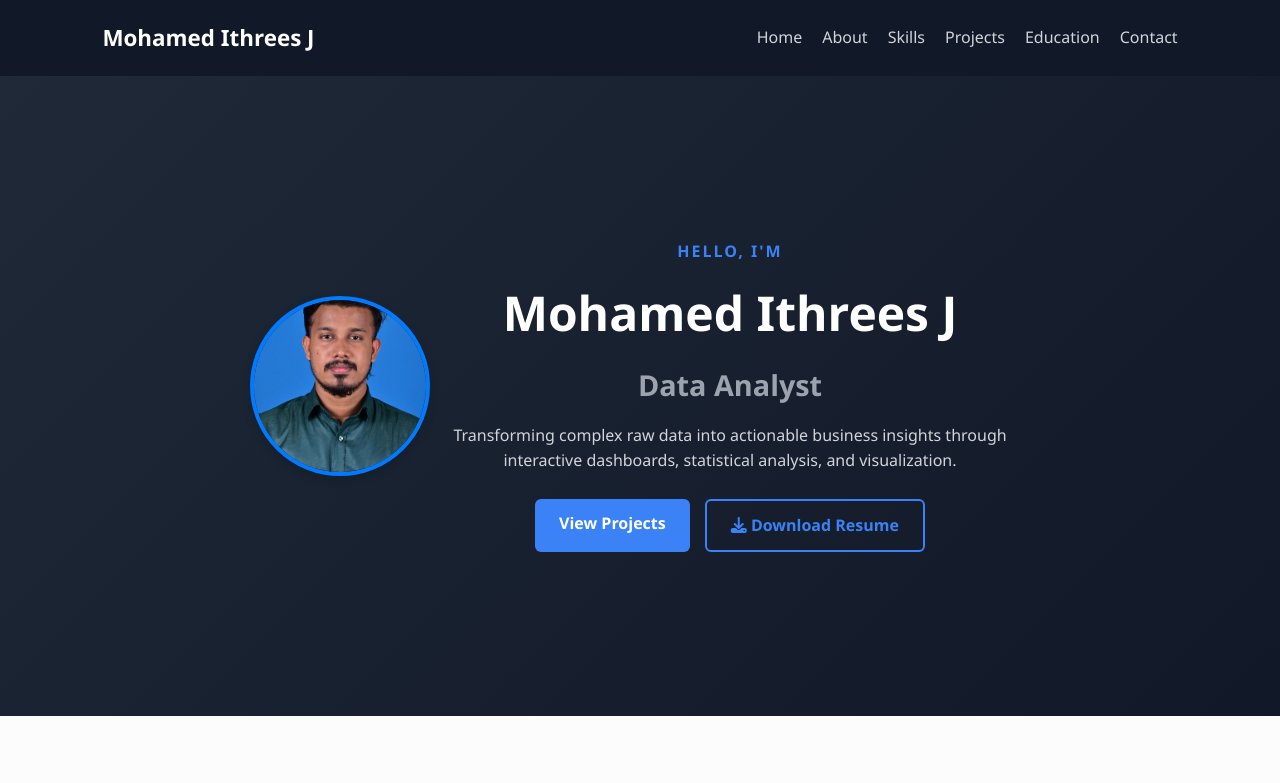
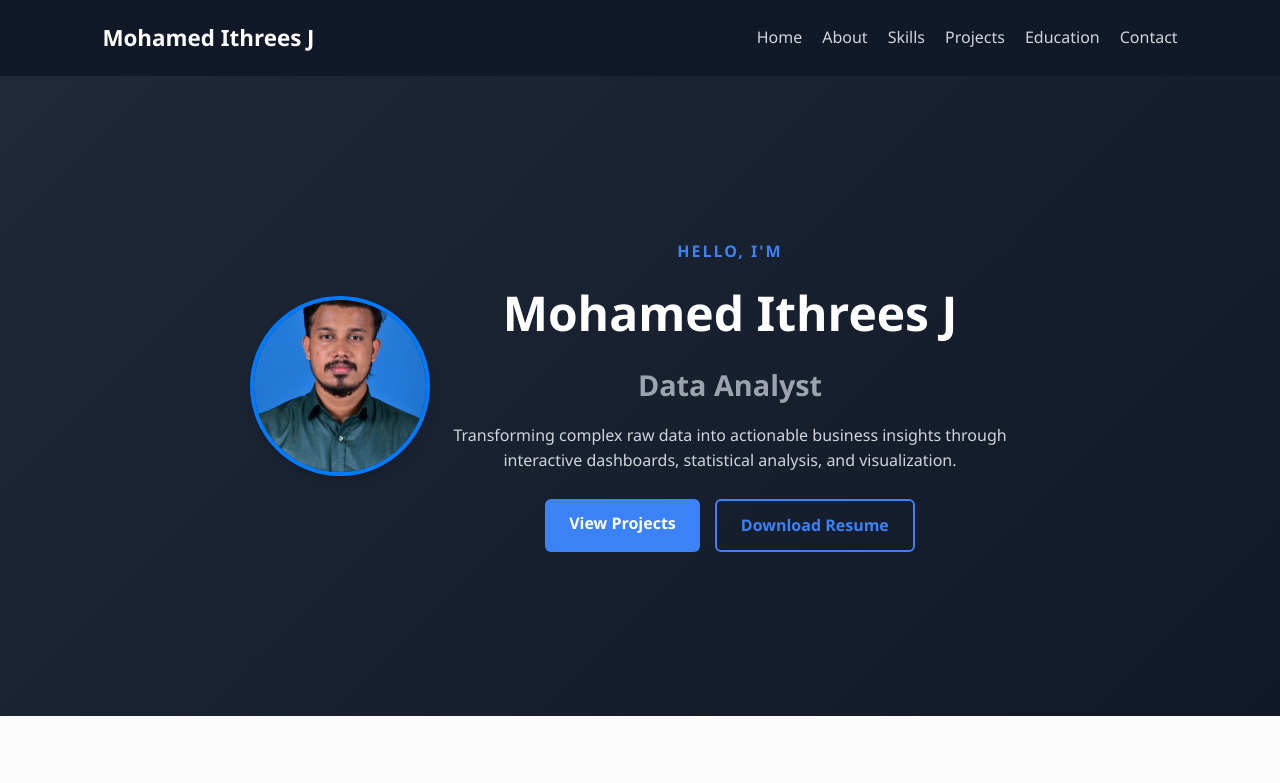
Before and after one commit to Mohamed-Ithrees/Portfolio, a plain HTML site: page index.html in a window 1280 px wide. Shown: the top 783 px of the page. Drawn offline with Linux system fonts and the light colour scheme.

Commit message:
Add files via upload

```diff
--- a/index.html
+++ b/index.html
@@ -34,7 +34,7 @@
             <div class="hero-btns">
                 <a href="#projects" class="btn primary-btn">View Projects</a>
                 <!-- Resume Google Drive Link Paste Here -->
-                <a href="YOUR_GOOGLE_DRIVE_RESUME_LINK_HERE" target="_blank" class="btn secondary-btn"><i class="fa-solid fa-download"></i> Download Resume</a>
+                <a href="Resume.pdf" download class="btn secondary-btn">Download Resume</a>
             </div>
         </div>
     </section>
```
Also changed, not shown: 1 other file.
